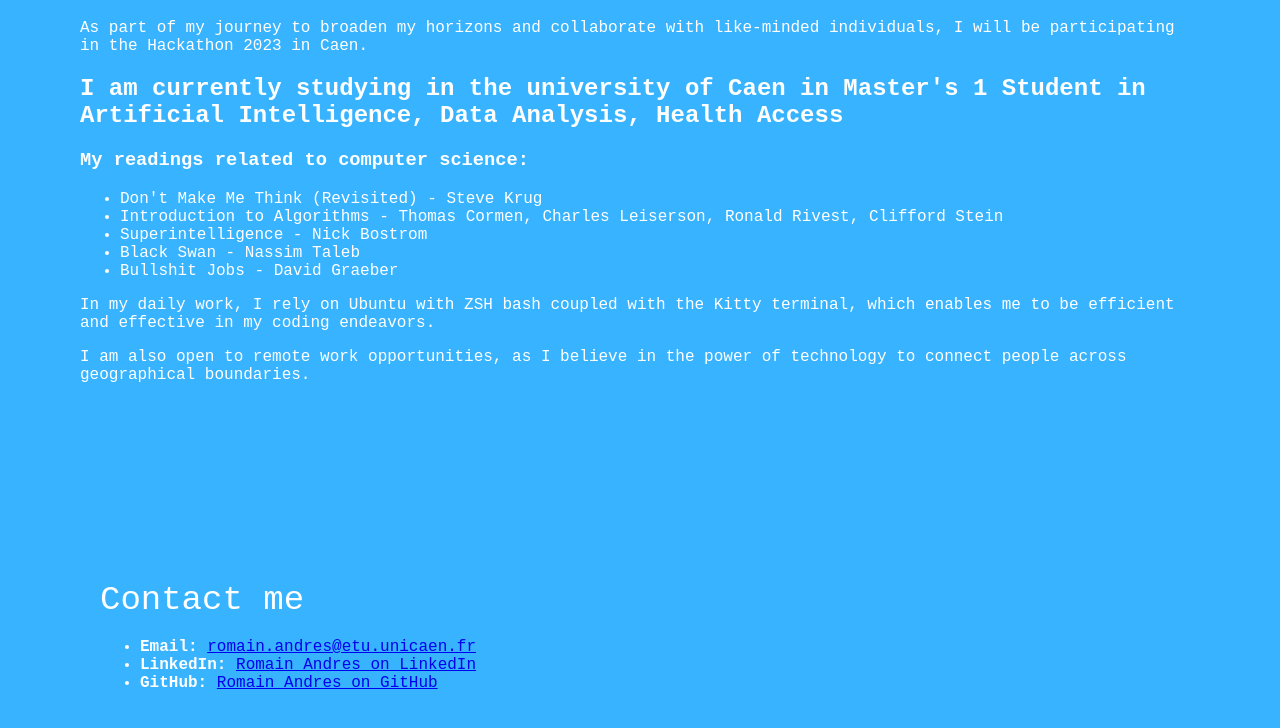
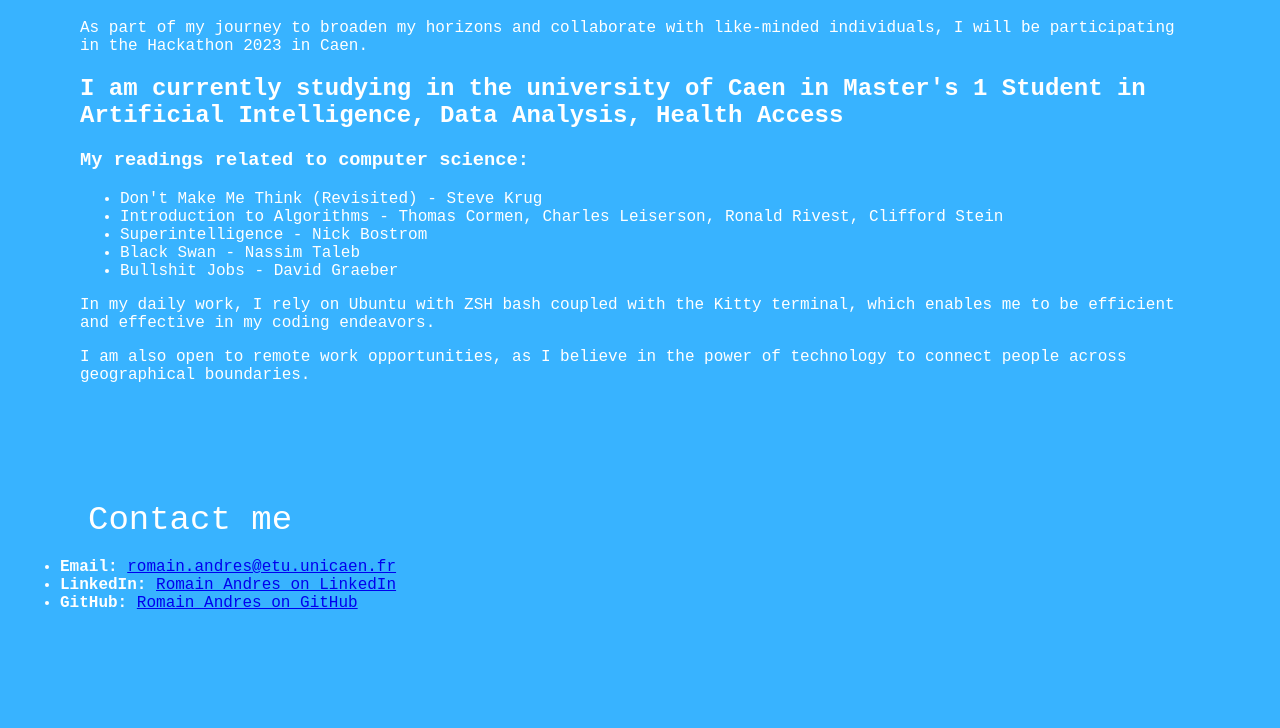
Before and after one commit to VendenIX/portfolio, a React (Create React App) app: page / in a window 1280 px wide. Shown: the part 4013-4741 px from the top of the page. Built offline with nearby package versions, Linux system fonts and the light colour scheme.

Commit message:
fix reponsive 4

```diff
--- a/src/pages/Contact/index.js
+++ b/src/pages/Contact/index.js
@@ -3,10 +3,10 @@ import { Typography } from '@mui/material';
 
 const Contact = () => {
     return (
-        <section id="contact" style={{ minHeight: '100vh' , padding: '5em'}}>
+        <section id="contact" style={{ minHeight: '100vh' }}>
             <div style={{ padding: '20px' }}>
                 <div >
-                <Typography variant="h4"> Contact me</Typography>
+                <Typography style={{paddingLeft: '2em'}} variant="h4"> Contact me</Typography>
                 </div>
                 <ul>
                 <li>
```
